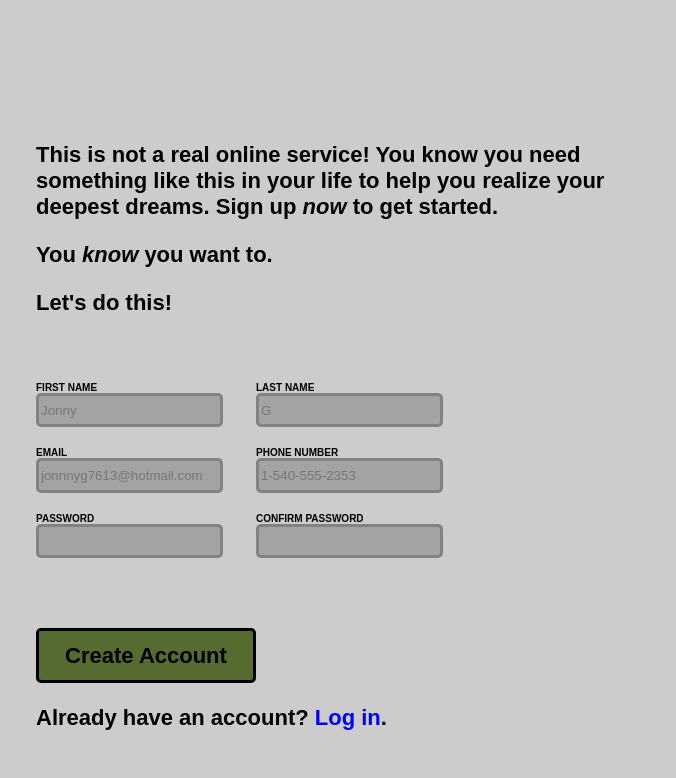
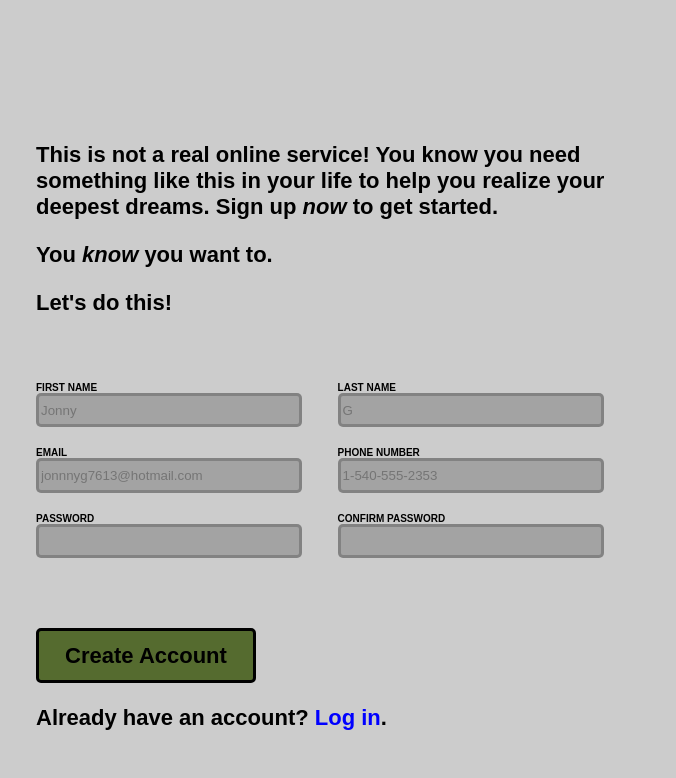
Before and after one commit to JonnyG7613/SignUpForm, a plain HTML site: page index.html in a window 1280 px wide. Shown: the full height of the page, 604-1280 px from the left. Drawn offline with Linux system fonts and the light colour scheme.

Commit message:
V 0.3.1 Adjusted layout for input bars.

```diff
--- a/style.css
+++ b/style.css
@@ -83,7 +83,7 @@ img.background {
 form {
     position: relative;
     display: grid;
-    grid-template-columns: 200px 200px;
+    grid-template-columns: 22vw 22vw;
     margin-top: 3rem;
     font-size: 10px;
     gap: 20px;
@@ -100,6 +100,7 @@ input {
     border-radius: 5px;
     background-color: rgba(0, 0, 0, .2);
     border: 3px solid rgba(0, 0, 0, .2);
+    width: 20vw;
 }
 
 input.button {
```
Also changed, not shown: 1 other file.
